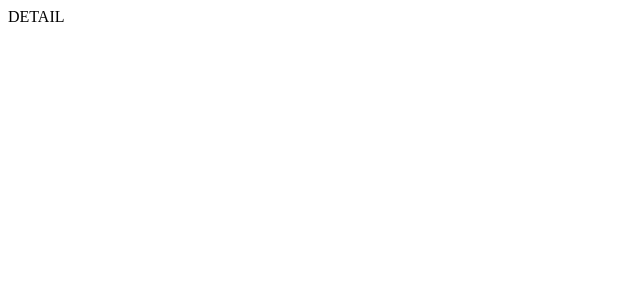
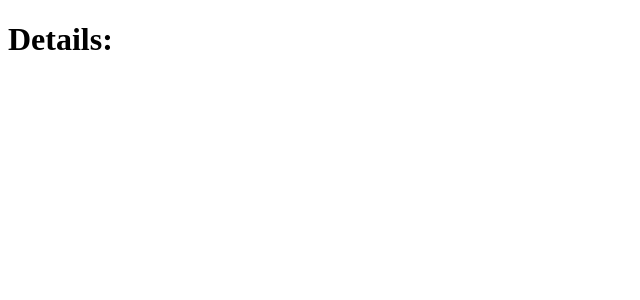
Before and after one commit to OXplakhoa/redux101, a React (Vite) app: page /1 in a window 1280 px wide. Shown: the top 300 px of the page, without its empty margins (0-640 px from the left). Built offline with nearby package versions, Linux system fonts and the light colour scheme.

Commit message:
Practice mapStateToProps & Add Details

```diff
--- a/src/components/ToDo.jsx
+++ b/src/components/ToDo.jsx
@@ -1,13 +1,16 @@
 import React from "react";
 import { connect } from "react-redux";
 import { actionCreators } from "../store";
+import { Link } from "react-router-dom";
 
-function ToDo({text,onBtnClick}){ //Need to destructure the props{} so that React know which key belongs to which value
+function ToDo({text,onBtnClick,id}){ //Need to destructure the props{} so that React know which key belongs to which value
     return (
         <div>
-            <li>
-                {text} <button onClick={onBtnClick}>X</button>
-            </li>
+            <Link to={`/${id}`}>
+                <li>
+                    {text} <button onClick={onBtnClick}>X</button>
+                </li>
+            </Link>
         </div>
     )
 }
--- a/src/routes/Detail.jsx
+++ b/src/routes/Detail.jsx
@@ -1,7 +1,21 @@
-export default function Detail(){
+import React from "react";
+import { connect } from "react-redux";
+
+function Detail({toDos}) {
     return (
         <div>
-            DETAIL
+            <h1>Details: </h1>
+            {toDos.map((toDo) => (
+                <ul key={toDo.id}>
+                    <li >{toDo.text}</li>
+                </ul>
+            ))}
         </div>
     )
 }
+
+const mapStateToProps = (state,ownProps) => {
+    return {toDos: state}
+}
+
+export default connect (mapStateToProps) (Detail)
```
Also changed, not shown: src/routes/Home.jsx (line endings or trailing spaces).
